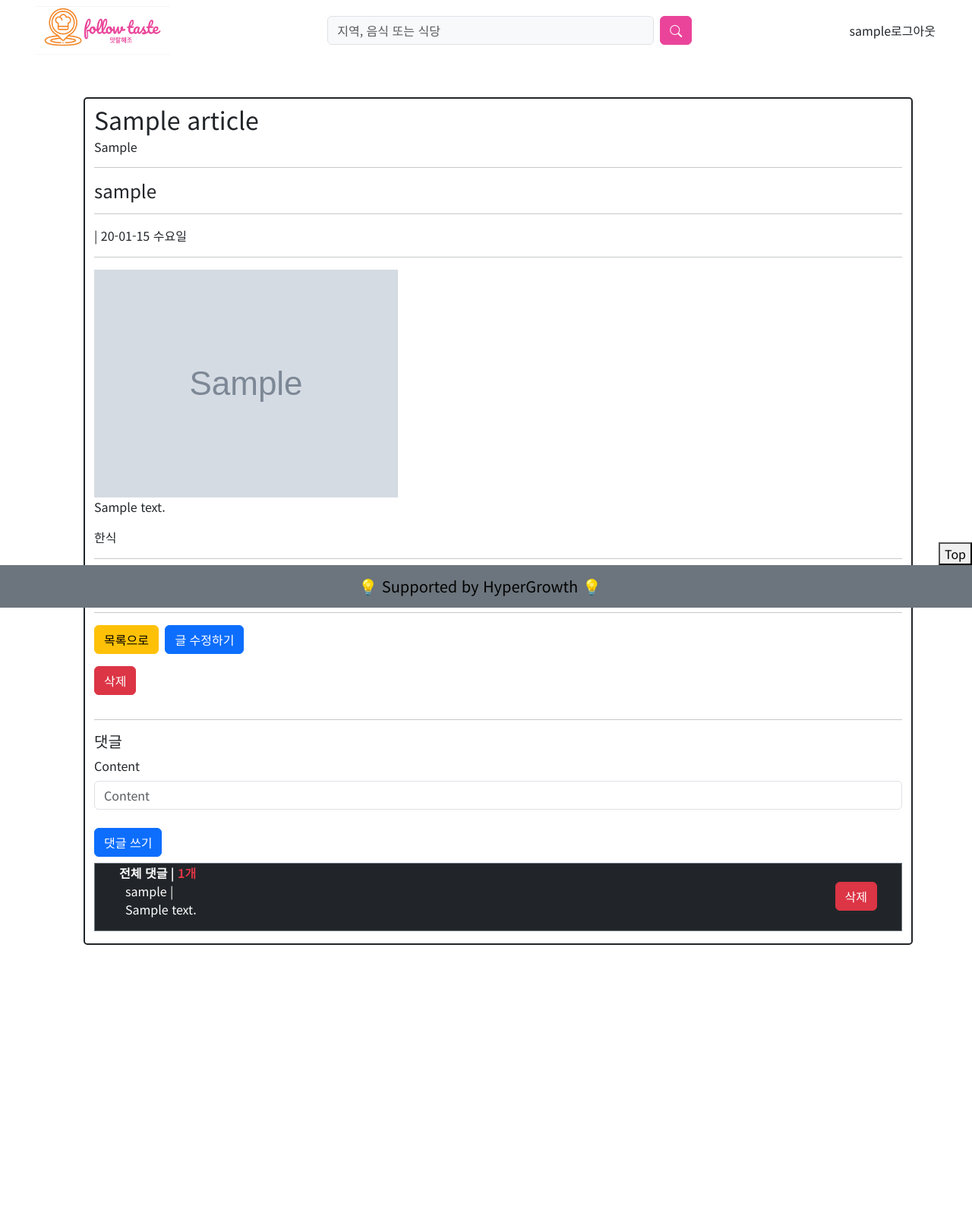
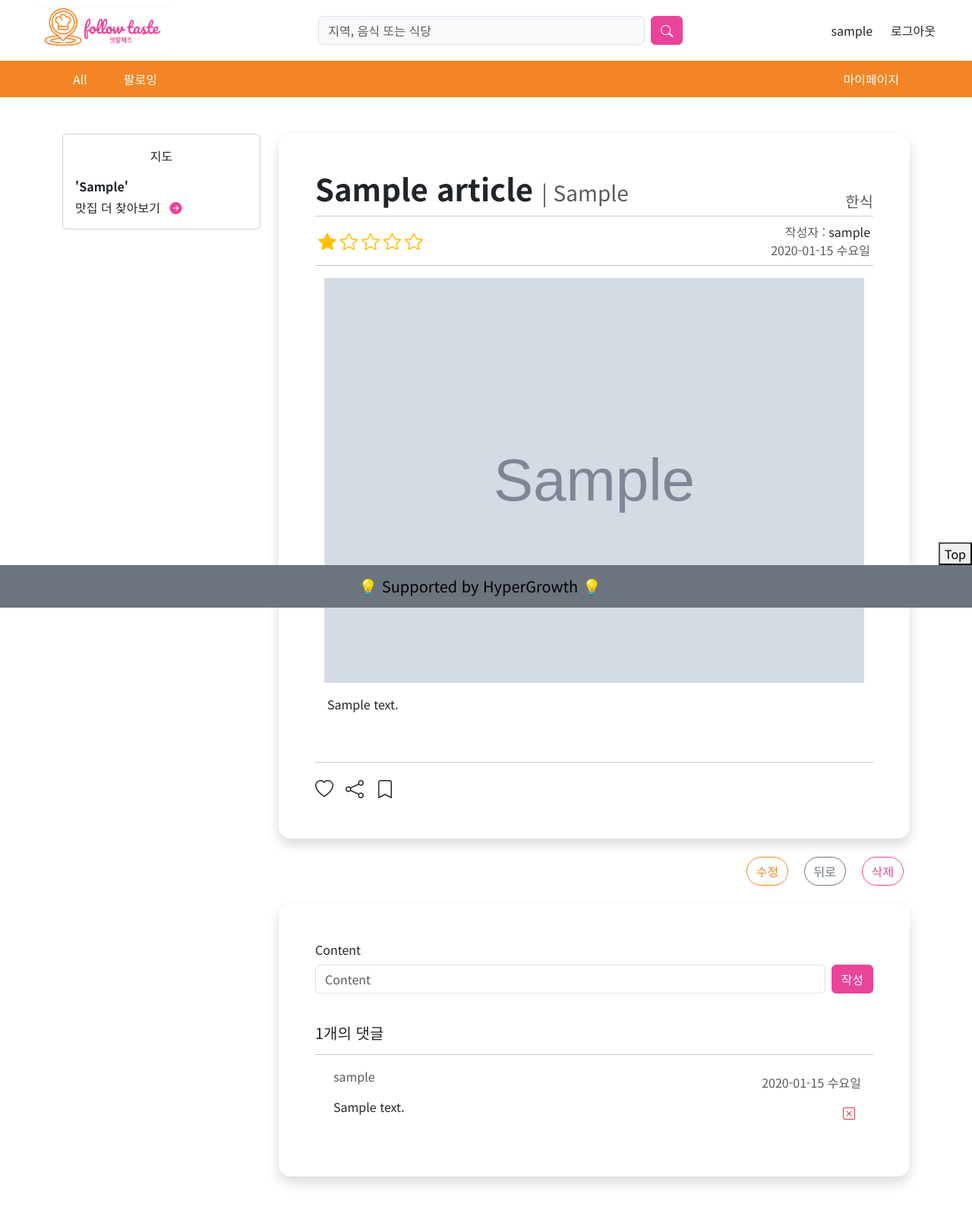
Before and after one commit to jsy78/PJT-1-1107, a Django app: page /articles/1/ in a window 1280 px wide. Shown: the whole page at 76% size. Before the commit the page ends 1244 px from the top, so only its background shows below. Run offline with Django 3.2, Linux system fonts and the light colour scheme; a user stored in the database is signed in; tables that the repository leaves empty hold one stand-in row (values such as "Sample post"); grey boxes marked "Sample" are stand-in pictures; some libraries are stand-ins or nearby versions.

Commit message:
articles/detail.html

```diff
--- a/articles/templates/articles/detail.html
+++ b/articles/templates/articles/detail.html
@@ -2,100 +2,172 @@
 {% load django_bootstrap5 %}
 {% load static %}
 {% block content %}
-<div class="container my-3 pb-5">
-  <div class="container justify-content-center border border-dark border-2 mx-3"
-    style="width: 100%; height:auto; border-radius:5px;">
-    <div class="mt-2">
-      <span><h2>{{ article.title }}</h2><h6>{{ article.location }}</h6></span>
-      <hr>
-      <h4>
-        <a href="{% url 'accounts:mypage' %}" class="text-decoration-none text-dark">
+
+
+<div class="row">
+  <!-- 지도 -->
+  <div class="col-sm-3">
+    <div class="card my-5">
+      <div class="card-body d-flex flex-column align-items-center">
+        지도
+      </div>
+      <div class="ms-3">
+        <p class="mb-1 fw-bold">'{{ article.location }}'</p>
+        <p class="mb-3">맛집 더 찾아보기 <i class="bi bi-arrow-right-circle-fill ms-2" style="color: #ea449a;"></i></p>
+      </div>
+    </div>
+  </div>
+
+  <!-- 게시글 -->
+  <div class="col-sm-9">
+    <div class="container d-flex flex-column justify-content-center mt-5 mb-3 p-5 rounded-4 shadow">
+      <div class="d-flex justify-content-between align-middle align-items-end">
+        <h2 class="fs-1 text-center">
+          <span class="fw-bold">
+            {{ article.title }}
+          </span>
+          <span class="fs-3 text-muted">
+            | {{ article.location }}
+          </span>
+        </h2>
+        <p class="mb-0 fs-5 text-muted">{{ article.foodType }}</p>
+      </div>
+      <hr class="mt-1 mb-2">
+      <div class="d-flex justify-content-between align-items-center text-muted px-1">
+        <!-- 평점 -->
+        {% if article.grade == 1 %}
+        <div>
+          <i class="p-0  bi bi-star-fill fs-4 text-warning"></i>
+          <i class="p-0  bi bi-star fs-4 text-warning"></i>
+          <i class="p-0  bi bi-star fs-4 text-warning"></i>
+          <i class="p-0  bi bi-star fs-4 text-warning"></i>
+          <i class="p-0  bi bi-star fs-4 text-warning"></i>
+        </div>
+        {% elif article.grade == 2 %}
+        <div>
+          <i class="p-0  bi bi-star-fill fs-4 text-warning"></i>
+          <i class="p-0  bi bi-star-fill fs-4 text-warning"></i>
+          <i class="p-0  bi bi-star fs-4 text-warning"></i>
+          <i class="p-0  bi bi-star fs-4 text-warning"></i>
+          <i class="p-0  bi bi-star fs-4 text-warning"></i>
+        </div>
+        {% elif article.grade == 3 %}
+        <div>
+          <i class="p-0  bi bi-star-fill fs-4 text-warning"></i>
+          <i class="p-0  bi bi-star-fill fs-4 text-warning"></i>
+          <i class="p-0  bi bi-star-fill fs-4 text-warning"></i>
+          <i class="p-0  bi bi-star fs-4 text-warning"></i>
+          <i class="p-0  bi bi-star fs-4 text-warning"></i>
+        </div>
+        {% elif article.grade == 4 %}
+        <div>
+          <i class="p-0 bi bi-star-fill fs-4 text-warning"></i>
+          <i class="p-0  bi bi-star-fill fs-4 text-warning"></i>
+          <i class="p-0  bi bi-star-fill fs-4 text-warning"></i>
+          <i class="p-0  bi bi-star-fill fs-4 text-warning"></i>
+          <i class="p-0  bi bi-star fs-4 text-warning"></i>
+        </div>
+        {% elif article.grade == 5 %}
+        <div>
+          <i class="p-0  bi bi-star-fill fs-4 text-warning"></i>
+          <i class="p-0  bi bi-star-fill fs-4 text-warning"></i>
+          <i class="p-0  bi bi-star-fill fs-4 text-warning"></i>
+          <i class="p-0  bi bi-star-fill fs-4 text-warning"></i>
+          <i class="p-0  bi bi-star-fill fs-4 text-warning"></i>
+        </div>
+        {% endif %}
+        <div class="text-end">
+        <p class="m-0">작성자 : <a href="{% url 'accounts:mypage' %}" class="text-decoration-none text-dark">
+          <span class="nav1-text">
             {{article.user.username }}
-        </a>
-      </h4>
-      <hr>
-      <p>{{ article.create_at|date:'SHORT_DATETIME_FORMAT' }} | {{ article.updated_at|date:'y-m-d D' }}</p>
-      <hr>
-      {% if article.image %}
-      <img src="{{ article.image.url }}" alt="..." width="400">
-      {% endif %}
-      <p>{{ article.content }}</p>
-      <span>{{ article.foodType }}</span>
-    </div>
-    <hr>
-    <span class="mx-1">
-      {% if request.user.is_authenticated %}
-      <a href="{% url 'articles:likes' article.pk %}" class="text-decoration-none">
-        {% if request.user in article.like_users.all %}
-        <button class="btn btn-danger"><i class="bi bi-heartbreak-fill"></i></button>
+          </span>
+        </a></p>
+        {% if article.created_at == article.updated_at %}
+          <p class="m-0">{{ article.created_at|date:'Y-m-d D' }}</p>
         {% else %}
-        <button class="btn btn-primary"><i class="bi bi-heart-fill"></i></button>
-        {% endif %}
-      </a> | {{ article.like_users.count }}
-      {% else %}
-      <button class="btn btn-warning"><a href="{% url 'accounts:login' %}">로그인</a></button>
-      {% endif %}
-    </span>
-    <span class="mx-1">
-      {% if request.user.is_authenticated %}
-      {% comment %} <a href="{% url 'articles:dislikes' article.pk %}" class="text-decoration-none">
-        {% if request.user in article.dislike_users.all %}
-        <button class="btn btn-primary"><i class="bi bi-x-circle-fill"></i></button>
-        {% else %}
-        <button class="btn btn-danger"><i class="bi bi-hand-thumbs-down-fill"></i></button>
-        {% endif %}
-      </a> | {{ article.dislike_users.count }} {% endcomment %}
-      empth
-      {% else %}
-      <button class="btn btn-warning"><a href="{% url 'accounts:login' %}">로그인</a></button>
-      {% endif %}
-    </span>
-    <hr>
-    <a href="{% url 'articles:index' %}" class="btn btn-warning me-1">목록으로</a>
-    {% if request.user == article.user %}
-    <a href="{% url 'articles:update' article.pk %}" class="btn btn-primary me-1">글 수정하기</a>
-    <form action="{% url 'articles:delete' article.pk %}" method="POST">
-      {% csrf_token %}
-      <input type="submit" value="삭제" class="btn btn-danger my-3">
-    </form>
-    {% endif %}
-    <hr>
-    <div class="my-3">
-      <h5>댓글</h5>
-      {% if request.user.is_authenticated %}
-      <form action="{% url 'articles:comment_create' article.pk %}" method="POST">
-        {% csrf_token %}
-        {% bootstrap_form comment_form layout='inline' %}
-        <input type="submit" class="my-2 btn btn-primary" value="댓글 쓰기">
-      </form>
-      {% endif %}
-      <ul class="bg-dark text-white border border-secondary">
-        <span class="fw-bold">전체 댓글 | <span class="text-danger">{{ article.comment_set.count }}개</span></span>
-        <div class="mx-4 ms-0">
-          {% for comment in comments %}
-          <li class="list-unstyled">
-            <div class="d-flex flex-row justify-content-between mx-2">
-              <div class="float-left">
-                <span>{{ comment.user }}</span> |
-                <span class="text-muted">{{comment.created_at|date:'SHORT_DATETIME_FORMAT'}}</span>
-                <p>{{ comment.content }}</p>
-              </div>
-              <div class="float-right">
-                {% if request.user == comment.user %}
-                <form action="{% url 'articles:comment_delete' article.pk comment.pk %}" method="POST">
-                  {% csrf_token %}
-                  <button class="btn btn-danger" type="submit">삭제</button>
-                </form>
-                {% else %}
-                <button type="button" class="btn btn-secondary" disabled>삭제</button>
+          <p class="m-0">{{ article.updated_at|date:'Y-m-d D' }}
+            (수정됨)</p>
         {% endif %}
       </div>
       </div>
+      <hr class="mt-2">
+      {% if article.image %}
+        <div class="d-flex justify-content-center">
+          <img src="{{ article.image.url }}" class="container">
+        </div>
+      {% endif %}
+      <p class="fs-6 mt-3 mb-5 px-3">{{ article.content}}</p>
+      <hr>
+      <!-- 아이콘 -->
+      <div class="d-flex align-items-center">
+
+        <!-- 좋아요 -->
+        <div class="me-3">
+          <a class="p-0 m-0 btn btn-lg border-0" href="{% url 'articles:likes' article.pk %}">
+            {% if request.user in article.likes_users.all %}
+              <i class="bi bi-heart-fill fs-4"></i>
+            {% else %}
+              <i class="bi bi-heart fs-4"></i>
+            {% endif %}
+          </a>
+          {% comment %} <p>{{ article.likes_users.count }}</p> {% endcomment %}
+        </div>
+        <!-- 공유 -->
+        <a class="p-0 btn btn-lg border-0 bi bi-share me-3 fs-4" href="#"></a>
+        <!-- 스크랩 -->
+          <a class="p-0 m-0 btn btn-lg border-0 bi bi-bookmark fs-4" href="#"></a>
+      </div>
+    </div>
+
+    <div class="d-flex justify-content-end">
+    {% if request.user == article.user %}
+    <div>
+      <a class="btn btn-orange m-2 rounded-pill" href="{% url 'articles:update' article.pk %}">수정</a>
+      <a class="btn btn-outline-secondary m-2 rounded-pill" href="{% url 'articles:index' %}">뒤로</a>
+      <a class="btn btn-pink m-2 rounded-pill" href="{% url 'articles:delete' article.pk %}">삭제</a>
+    </div>
+    {% else %}
+    <a class="btn btn-outline-secondary m-2" href="{% url 'articles:index' %}">뒤로</a>
+    {% endif %}
+  </div>
+
+  <!-- 댓글 -->
+  <div class="mt-3 mb-5 p-5 rounded-4 shadow">
+    <div class="d-flex justify-content-between align-items-end mb-4">
+      <div class="flex-fill me-2">
+        <form action="{% url 'articles:comment_create' article.pk %}" method="POST">
+        {% csrf_token %}
+          {% bootstrap_form comment_form %}
+        </form>
+      </div>
+      <div class="mb-3">
+        <input class="btn btn-search" type="submit" value="작성">
+      </div>
+    </div>
+    <h5 class="">{{ comments|length }}개의 댓글</h5>
+    <hr class="mb-0">
+    <ul class="list-group list-group-flush rounded-2">
+      {% for comment in comments %}
+        <li class="list-group-item align-middle">
+          <div class="d-flex justify-content-between align-items-center">
+            <p class="card-text text-muted m-2">{{ comment.user }}</p>
+            <p class="card-text text-muted pt-3">{{ comment.created_at|date:'Y-m-d D' }}</p>
+          </div>
+          <div class="d-flex justify-content-between align-items-center m-2">
+            <p class="">
+              {{ comment.content }}
+            </p>
+            {% if request.user == comment.user %}
+            <a href="{% url 'articles:comment_delete' article.pk comment.pk %}" class="text-danger text-decoration-none">
+              <i class="bi bi-x-square"></i>
+            </a>
+            {% endif %}
+          </div>
         </li>
       {% endfor %}
-        </div>
     </ul>
   </div>
 </div>
-</div>
+
+
 {% endblock content %}
--- a/pjt/templates/navbar.html
+++ b/pjt/templates/navbar.html
@@ -27,7 +27,7 @@
       <!-- 토글러 -->
       <div class="d-flex">
         {% if request.user.is_authenticated %}
-          <li class="nav-item nav1-text">
+          <li class="nav-item me-4 nav1-text">
             <a class="nav-link" href="{% url 'accounts:mypage' %}">{{ request.user }}</a>
           </li>
           <li class="nav-item nav1-text">
--- a/static/css/style.css
+++ b/static/css/style.css
@@ -15,11 +15,34 @@
   top: -80px;
 }
 
+.btn-orange {
+  background-color: white;
+  color: #f38524;
+  border: 1px solid #f38524;
+}
+
+.btn-orange:hover {
+  background-color: #f38524;
+  color: white;
+  border: 1px solid #f38524;
+}
+
+.btn-pink {
+  background-color: white;
+  color: #ea449a;
+  border: 1px solid #ea449a;
+}
+
+.btn-pink:hover {
+  background-color: #ea449a;
+  color: white;
+  border: 1px solid #ea449a;
+}
+
 .btn-search {
   background-color: #ea449a;
   color: white;
   border: 1px solid #ea449a;
-  cursor: pointer;
 }
 
 .btn-search:hover {
```
Lines whose indentation alone changed are shown as unchanged.
